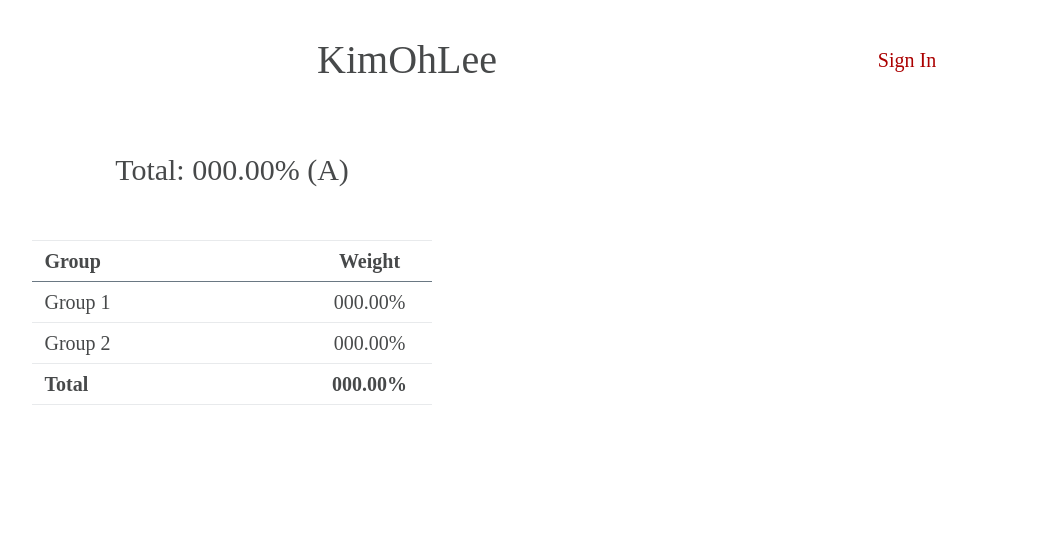
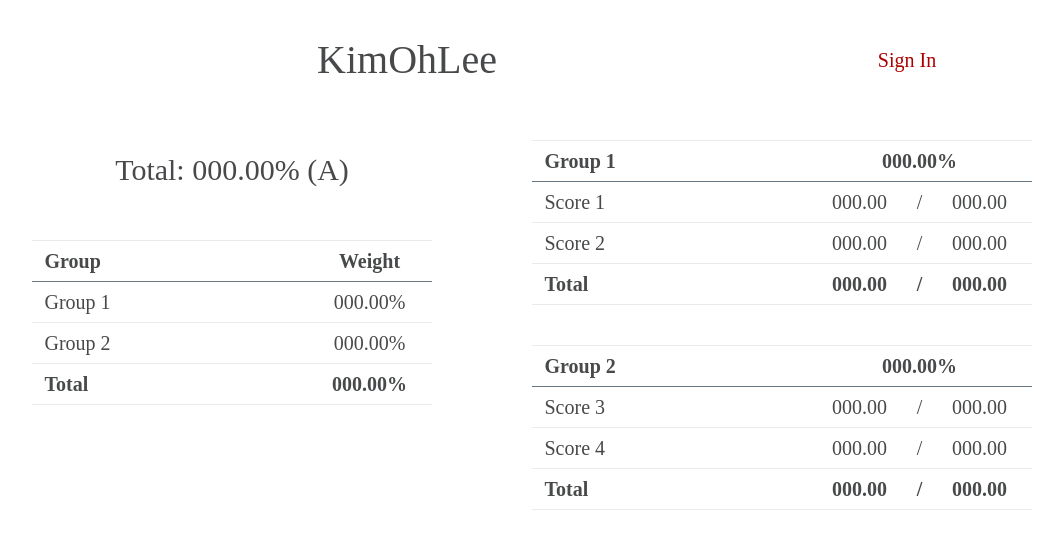
Before and after one commit to kimohlee/kimohlee.github.io, a plain HTML site: page index.html in a window 1280 px wide. Shown: the whole page, without its empty margins (108-1171 px from the left). Drawn offline with Linux system fonts and the light colour scheme.

Commit message:
Add right

```diff
--- a/index.html
+++ b/index.html
@@ -21,25 +21,89 @@
         <div id="left">
           <div id="total">Total: 000.00% (A)</div>
           <div id="group">
-            <div class="group-row first-row">
-              <div class="group-column group-left">Group</div>
-              <div class="group-column group-right">Weight</div>
+            <div class="table-row group-row first-row">
+              <div class="table-column group-left">Group</div>
+              <div class="table-column group-right">Weight</div>
             </div>
-            <div class="group-row middle-row">
-              <div class="group-column group-left">Group 1</div>
-              <div class="group-column group-right">000.00%</div>
+            <div class="table-row group-row middle-row">
+              <div class="table-column group-left">Group 1</div>
+              <div class="table-column group-right">000.00%</div>
             </div>
-            <div class="group-row middle-row">
-              <div class="group-column group-left">Group 2</div>
-              <div class="group-column group-right">000.00%</div>
+            <div class="table-row group-row middle-row">
+              <div class="table-column group-left">Group 2</div>
+              <div class="table-column group-right">000.00%</div>
             </div>
           </div>
-          <div class="group-row last-row">
-            <div class="group-column group-left">Total</div>
-            <div class="group-column group-right">000.00%</div>
+          <div class="table-row group-row last-row">
+            <div class="table-column group-left">Total</div>
+            <div class="table-column group-right">000.00%</div>
           </div>
         </div>
         <!-- left end -->
+        <!-- right start -->
+        <div id="right">
+          <div class="score">
+            <div class="table-row score-row first-row">
+              <div class="table-column score-left">Group 1</div>
+              <div class="table-column score-right-first">000.00%</div>
+            </div>
+            <div class="table-row score-row middle-row">
+              <div class="table-column score-left">Score 1</div>
+              <div class="table-column score-right">
+                <div class="table-column score-right-score">000.00</div>
+                <div class="table-column score-right-slash">/</div>
+                <div class="table-column score-right-score">000.00</div>
+              </div>
+            </div>
+            <div class="table-row score-row middle-row">
+              <div class="table-column score-left">Score 2</div>
+              <div class="table-column score-right">
+                <div class="table-column score-right-score">000.00</div>
+                <div class="table-column score-right-slash">/</div>
+                <div class="table-column score-right-score">000.00</div>
+              </div>
+            </div>
+          </div>
+          <div class="table-row score-row last-row">
+            <div class="table-column score-left">Total</div>
+            <div class="table-column score-right">
+              <div class="table-column score-right-score">000.00</div>
+              <div class="table-column score-right-slash">/</div>
+              <div class="table-column score-right-score">000.00</div>
+            </div>
+          </div>
+          <div class="score">
+            <div class="table-row score-row first-row">
+              <div class="table-column score-left">Group 2</div>
+              <div class="table-column score-right-first">000.00%</div>
+            </div>
+            <div class="table-row score-row middle-row">
+              <div class="table-column score-left">Score 3</div>
+              <div class="table-column score-right">
+                <div class="table-column score-right-score">000.00</div>
+                <div class="table-column score-right-slash">/</div>
+                <div class="table-column score-right-score">000.00</div>
+              </div>
+            </div>
+            <div class="table-row score-row middle-row">
+              <div class="table-column score-left">Score 4</div>
+              <div class="table-column score-right">
+                <div class="table-column score-right-score">000.00</div>
+                <div class="table-column score-right-slash">/</div>
+                <div class="table-column score-right-score">000.00</div>
+              </div>
+            </div>
+          </div>
+          <div class="table-row score-row last-row">
+            <div class="table-column score-left">Total</div>
+            <div class="table-column score-right">
+              <div class="table-column score-right-score">000.00</div>
+              <div class="table-column score-right-slash">/</div>
+              <div class="table-column score-right-score">000.00</div>
+            </div>
+          </div>
+        </div>
+        <!-- right end -->
       </div>
     </div>
   </body>
--- a/style.css
+++ b/style.css
@@ -48,6 +48,7 @@ a:hover {
 #main {
   margin-top: 40px;
   flex-direction: row;
+  justify-content: space-between;
 }
 
 #left {
@@ -67,13 +68,20 @@ a:hover {
   flex-direction: column;
 }
 
+#right {
+  flex-direction: column;
+}
+
 /* class */
-.group-row {
-  width: 400px;
+.table-row {
   height: 40px;
   flex-direction: row;
   align-items: center;
   justify-content: space-around;
+}
+
+.group-row {
+  width: 400px;
 }
 
 .first-row {
@@ -87,11 +95,12 @@ a:hover {
 }
 
 .last-row {
+  margin-bottom: 40px;
   border-bottom: 1px solid #e8eaec;
   font-weight: bold;
 }
 
-.group-column {
+.table-column {
   height: 20px;
   align-items: center;
 }
@@ -104,3 +113,35 @@ a:hover {
   width: 100px;
   justify-content: center;
 }
+
+.score {
+  flex-direction: column;
+}
+
+.score-row {
+  width: 500px;
+}
+
+.score-left {
+  width: 250px;
+}
+
+.score-right-first {
+  width: 200px;
+  justify-content: center;
+}
+
+.score-right {
+  width: 200px;
+  justify-content: space-between;
+}
+
+.score-right-score {
+  width: 80px;
+  justify-content: center;
+}
+
+.score-right-slash {
+  width: 10px;
+  justify-content: center;
+}
```
